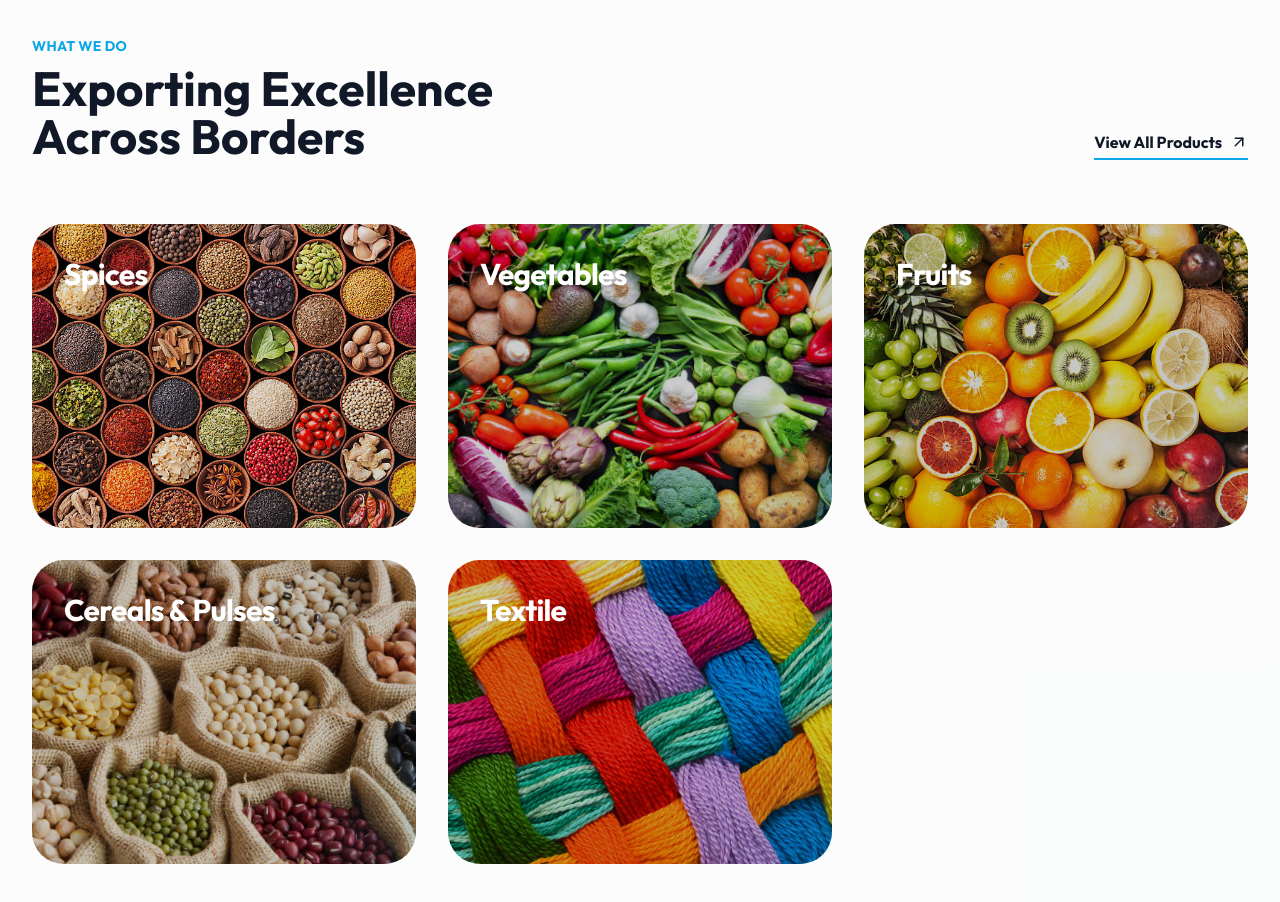
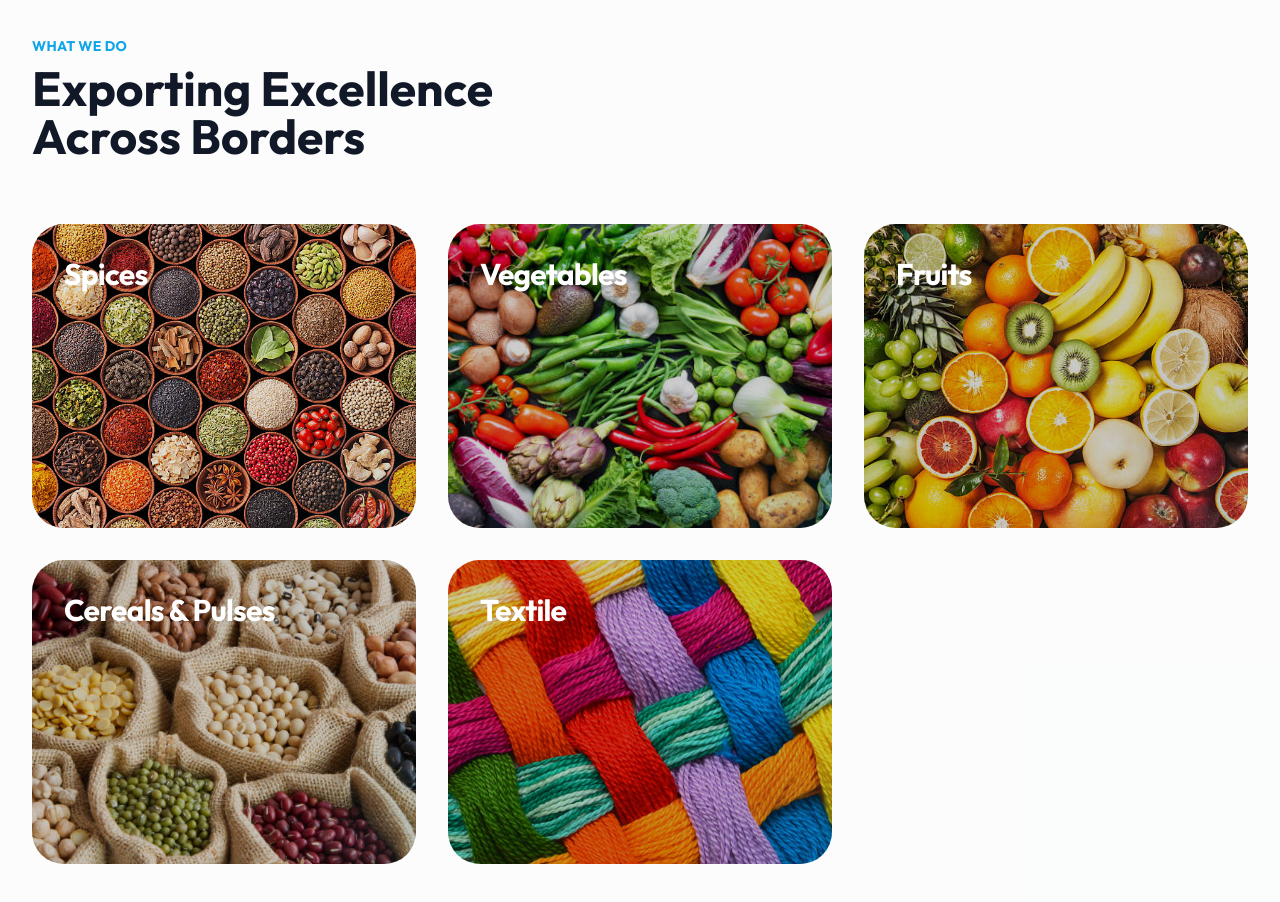
Before and after one commit to Boogiepop004/karmyog_export, a React (Vite) app: page / in a window 1280 px wide. Shown: the part 860-1762 px from the top of the page. Built offline with nearby package versions, Linux system fonts and the light colour scheme.

Commit message:
Refactor: Remove 'View All Products' button

```diff
--- a/src/components/ProductGrid.jsx
+++ b/src/components/ProductGrid.jsx
@@ -26,11 +26,7 @@ const ProductGrid = () => {
                         </h2>
                     </div>
 
-                    <div className="self-start md:self-auto">
-                        <button className="text-gray-900 font-bold border-b-2 border-brand-cyan pb-1 hover:text-brand-cyan transition-colors flex items-center gap-2">
-                            View All Products <ArrowUpRight size={18} />
-                        </button>
-                    </div>
+
                 </div>
 
                 <div className="grid grid-cols-1 md:grid-cols-2 lg:grid-cols-3 gap-8">
```
